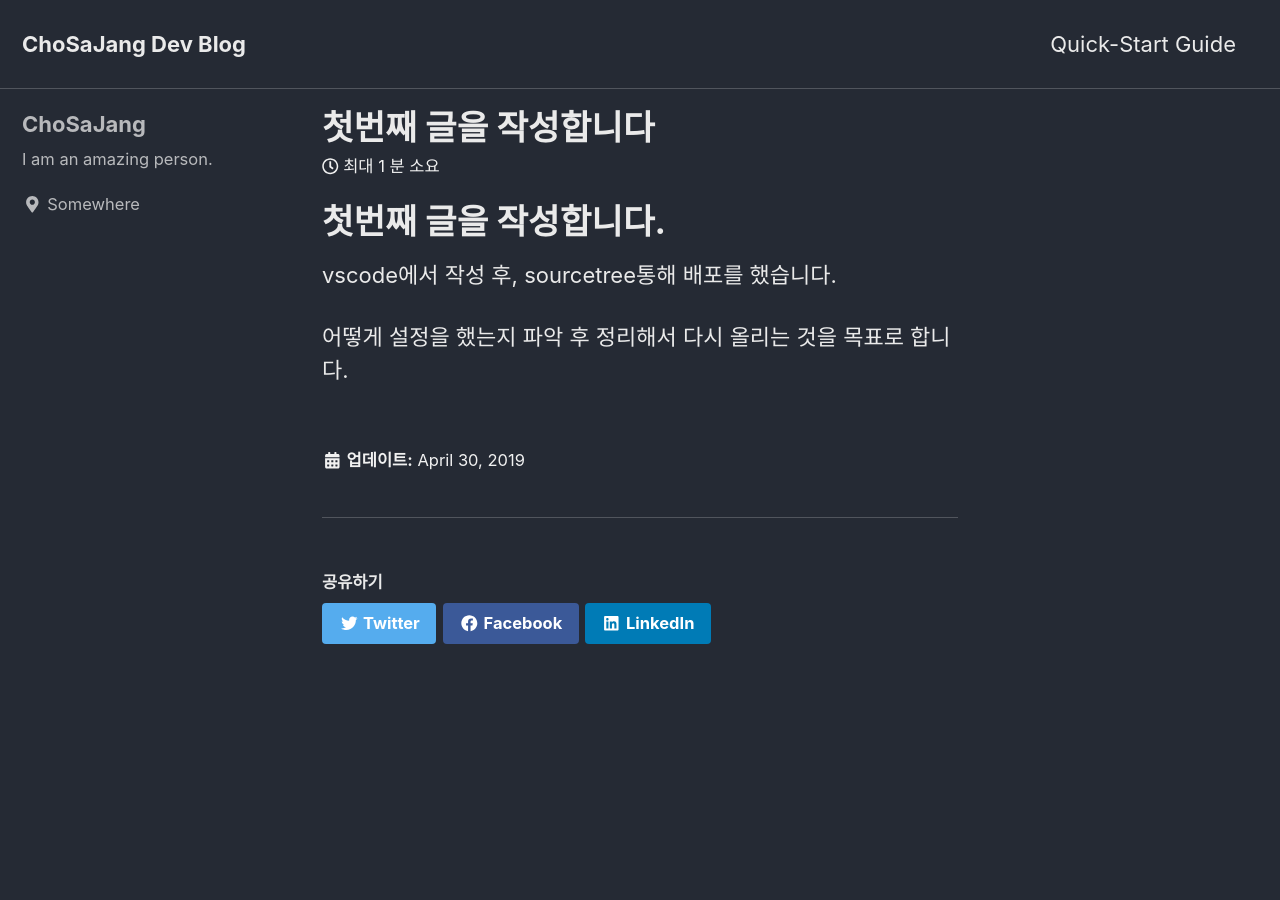
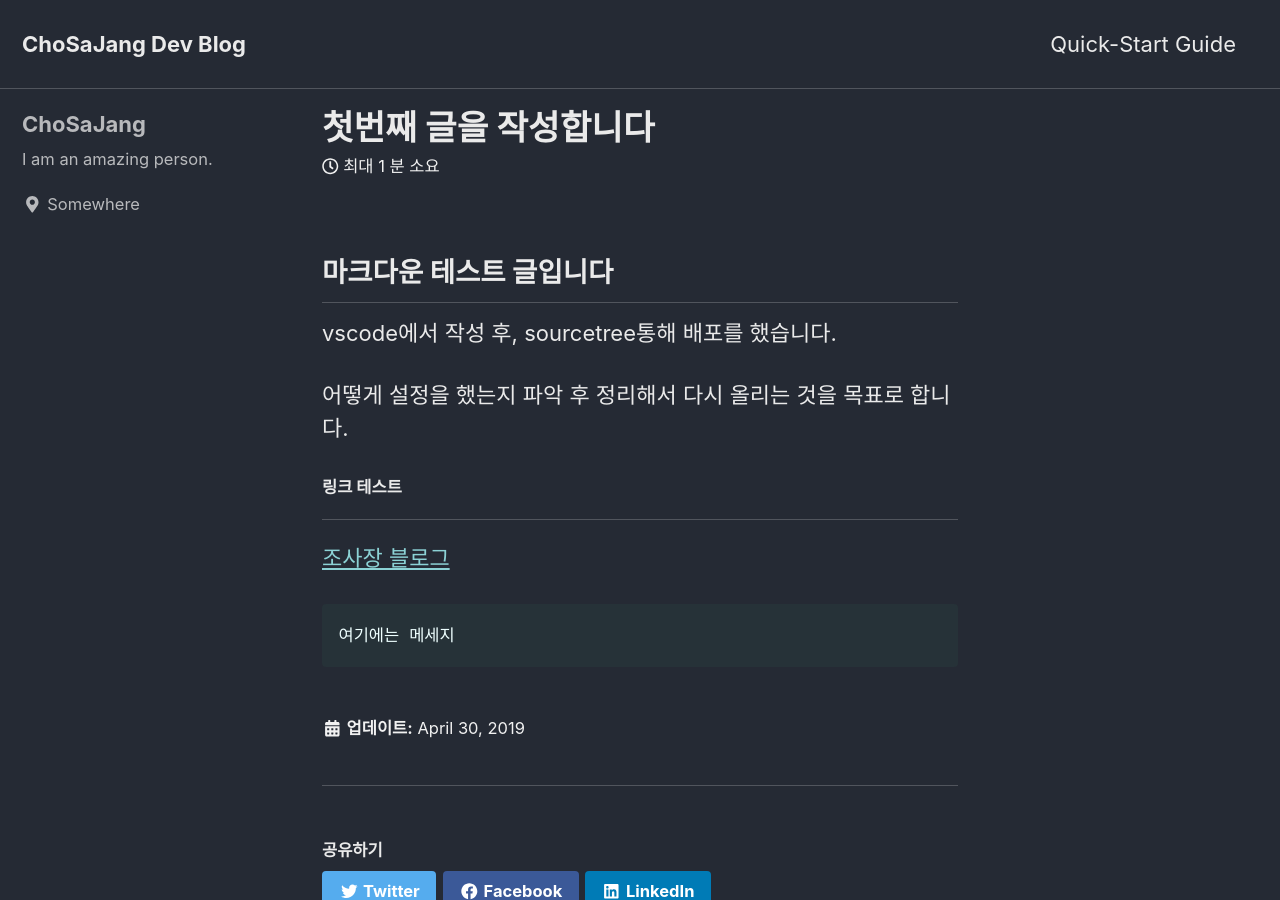
Before and after one commit to chosajang/mytoy, a Jekyll site: the page built from _posts/2019-04-30-first-post.markdown, in a window 1280 px wide and 900 px high. Built offline with Jekyll 4.4.1, drawn with Linux system fonts in a browser that asks for light colours; cached includes are drawn as plain includes; nearby versions of some CDN libraries.

Commit message:
마크다운 테스트

````diff
--- a/_posts/2019-04-30-first-post.markdown
+++ b/_posts/2019-04-30-first-post.markdown
@@ -3,8 +3,17 @@ title : 첫번째 글을 작성합니다
 date : 2019-04-30 15:02:00
 ---
 
-# 첫번째 글을 작성합니다.
+## 마크다운 테스트 글입니다
 
 vscode에서 작성 후, sourcetree통해 배포를 했습니다.
 
 어떻게 설정을 했는지 파악 후 정리해서 다시 올리는 것을 목표로 합니다.
+
+#### 링크 테스트
+---
+[조사장 블로그](https://chosajang.github.io)
+
+
+```
+여기에는 메세지
+```
````
